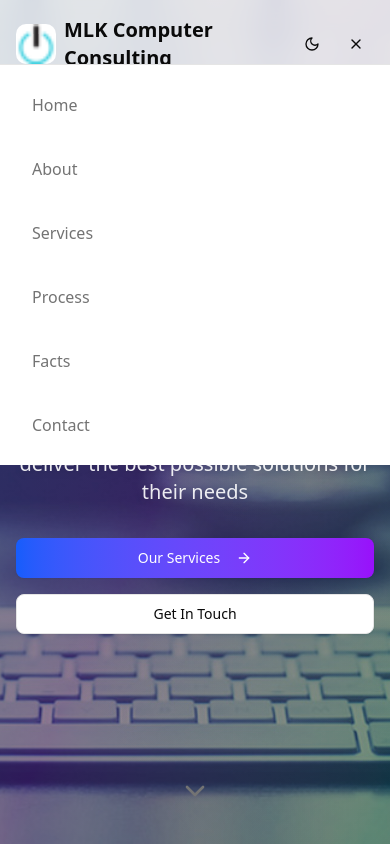
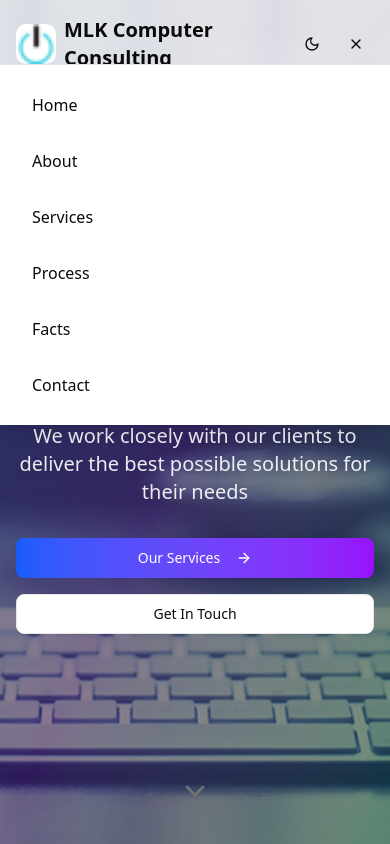
Before and after one commit to ZolileN/mlkcomputerconsulting, a React (Vite) app: page / in a window 390 px wide. Both pictures are taken after a click on the button 356 px from the left and 44 px from the top of the page. Shown: the top 844 px of the page. Built offline with nearby package versions, Linux system fonts and the light colour scheme.

Commit message:
mobile menu smooth scrolling and menu selection functioning properly

```diff
--- a/src/App.jsx
+++ b/src/App.jsx
@@ -110,11 +110,23 @@ function App() {
   }
 
   const scrollToSection = (sectionId) => {
-    const element = document.getElementById(sectionId)
-    if (element) {
-      element.scrollIntoView({ behavior: 'smooth' })
-    }
-    setIsMenuOpen(false)
+    // Close the mobile menu
+    setIsMenuOpen(false);
+
+    // Add a small delay to ensure the menu is closed before scrolling
+    setTimeout(() => {
+      // Handle 'home' specially since it's the root path
+      const elementId = sectionId === 'home' ? '' : sectionId;
+      const element = elementId ? document.getElementById(elementId) : document.documentElement;
+
+      if (element) {
+        // Use scrollIntoView with smooth behavior
+        element.scrollIntoView({
+          behavior: 'smooth',
+          block: 'start'
+        });
+      }
+    }, 100);
   }
 
   const animateCounters = () => {
@@ -400,17 +412,14 @@ function App() {
               animate={{ opacity: 1, height: 'auto' }}
               exit={{ opacity: 0, height: 0 }}
               transition={{ duration: 0.3 }}
-              className="md:hidden bg-background border-t border-border fixed top-16 left-0 right-0 z-50 overflow-hidden"
+              className="md:hidden bg-background border-t border-border fixed top-16 left-0 right-0 z-50 overflow-hidden shadow-lg"
             >
-              <div className="container mx-auto px-4 py-4 space-y-4 bg-background">
+              <div className="container mx-auto px-4 py-4 space-y-2 bg-background">
                 {['home', 'about', 'services', 'process', 'facts', 'contact'].map((item) => (
                   <button
                     key={item}
-                    onClick={(e) => {
-                      e.preventDefault();
-                      scrollToSection(item);
-                    }}
-                    className="block w-full text-left capitalize py-3 px-4 rounded-lg text-muted-foreground hover:text-foreground hover:bg-muted/50 transition-colors"
+                    onClick={() => scrollToSection(item)}
+                    className="block w-full text-left capitalize py-3 px-4 rounded-lg text-foreground hover:bg-muted/50 transition-colors text-base font-medium"
                   >
                     {item}
                   </button>
```
